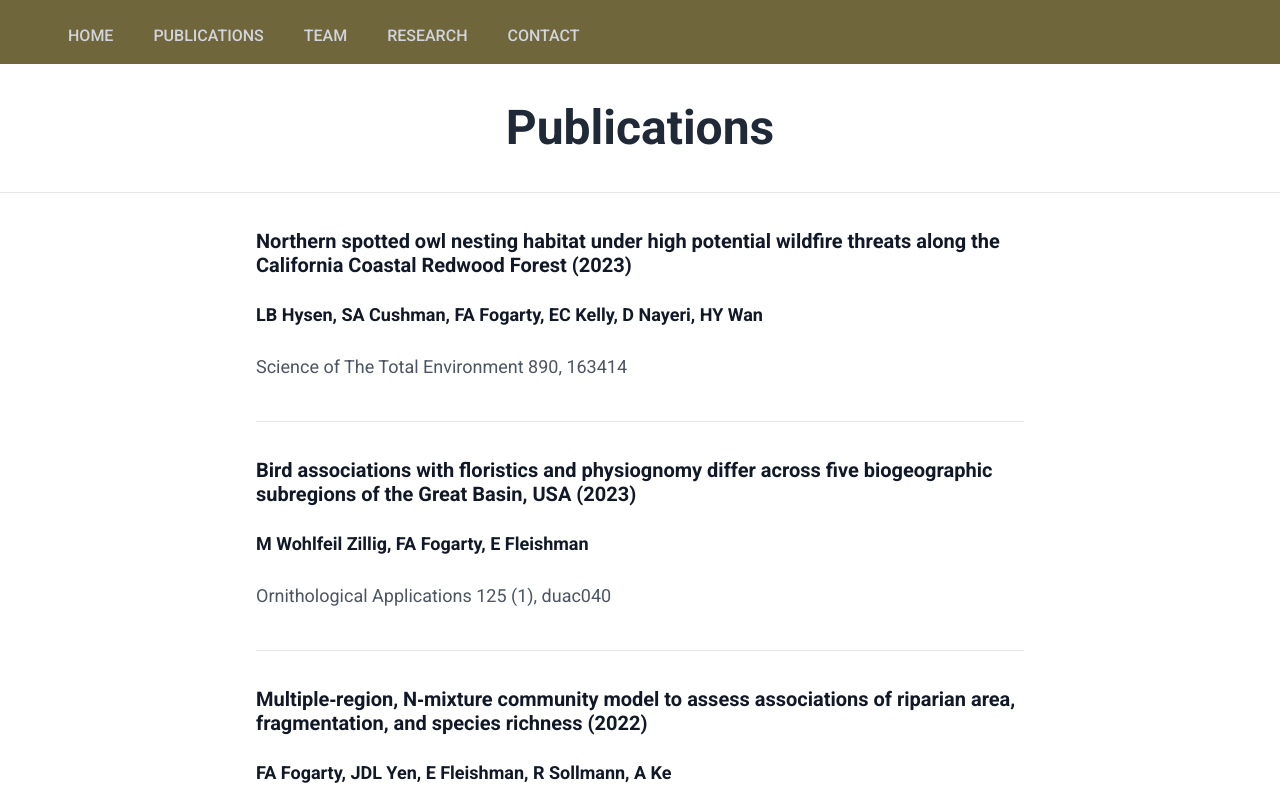
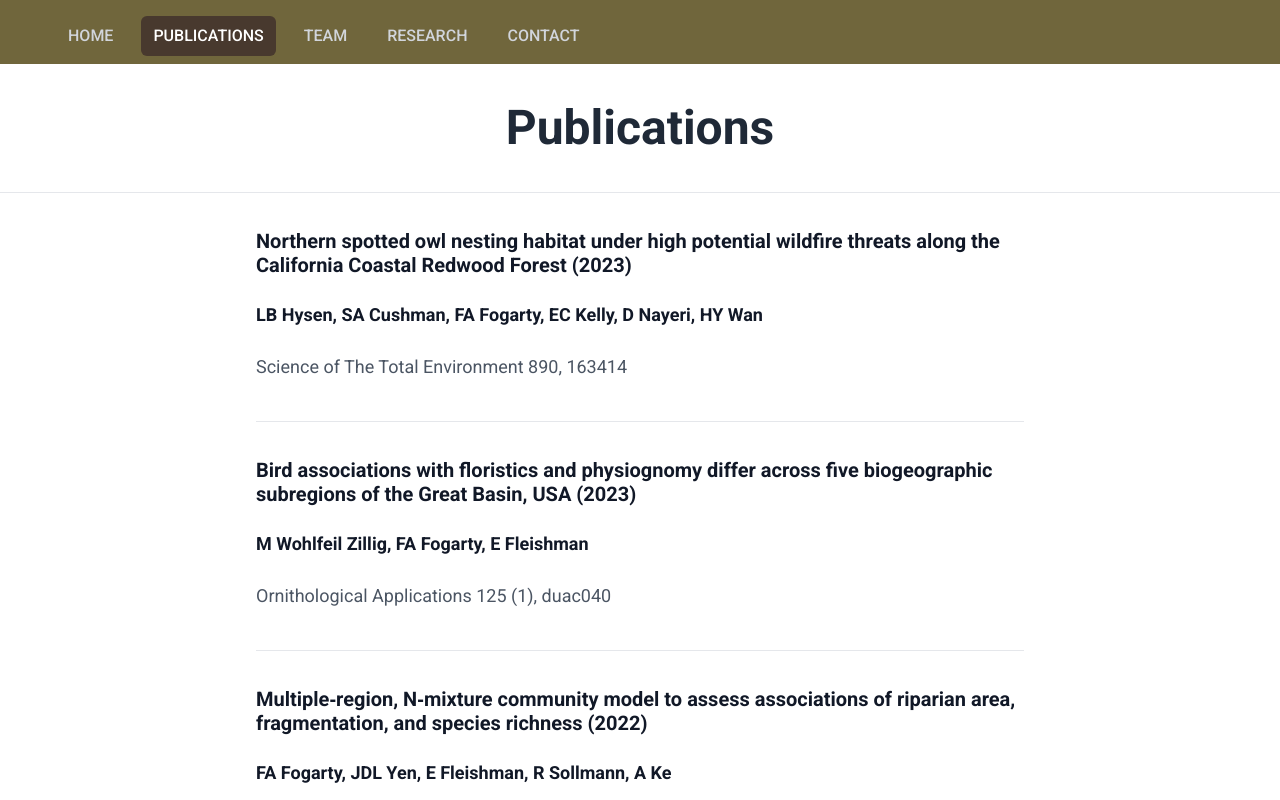
Before and after one commit to meaghansharrard89/frank-fogarty, a React (Create React App) app: page /publications in a window 1280 px wide. Shown: the top 800 px of the page. Built offline with nearby package versions, Linux system fonts and the light colour scheme.

Commit message:
update publications routing

```diff
--- a/src/components/NavBar.js
+++ b/src/components/NavBar.js
@@ -37,11 +37,11 @@ function NavBar() {
                   <NavLink
                     to="/publications"
                     className={`${
-                      currentPage === "/publication"
+                      currentPage === "/publications"
                         ? "bg-darkGreenAccent text-white"
                         : "text-gray-300 hover:bg-darkGreenAccent hover:text-white"
                     } rounded-md px-3 py-2 text-m font-medium`}
-                    onClick={() => setCurrentPage("/publication")}
+                    onClick={() => setCurrentPage("/publications")}
                   >
                     PUBLICATIONS
                   </NavLink>
@@ -106,13 +106,13 @@ function NavBar() {
             </NavLink>
             <NavLink
               exact
-              to="/publication"
+              to="/publications"
               className={`${
                 currentPage === "/publications"
                   ? "bg-darkGreenAccent text-white"
                   : "text-gray-300 hover:bg-darkGreenAccent hover:text-white"
               } block rounded-md px-3 py-2 text-base font-medium`}
-              onClick={() => setCurrentPage("/publication")}
+              onClick={() => setCurrentPage("/publications")}
             >
               PUBLICATIONS
             </NavLink>
```
